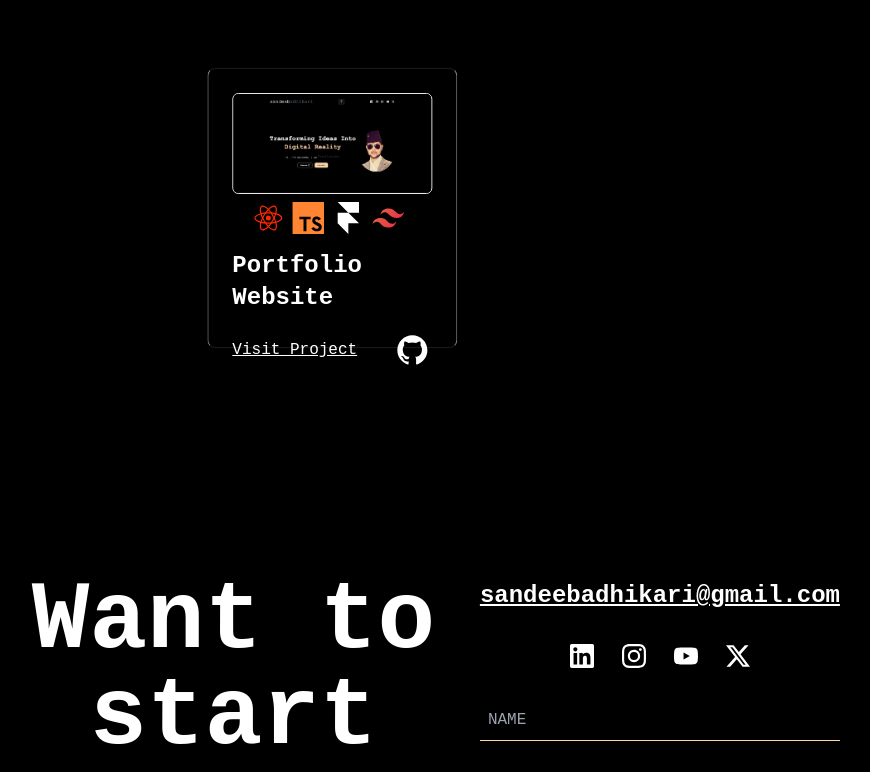
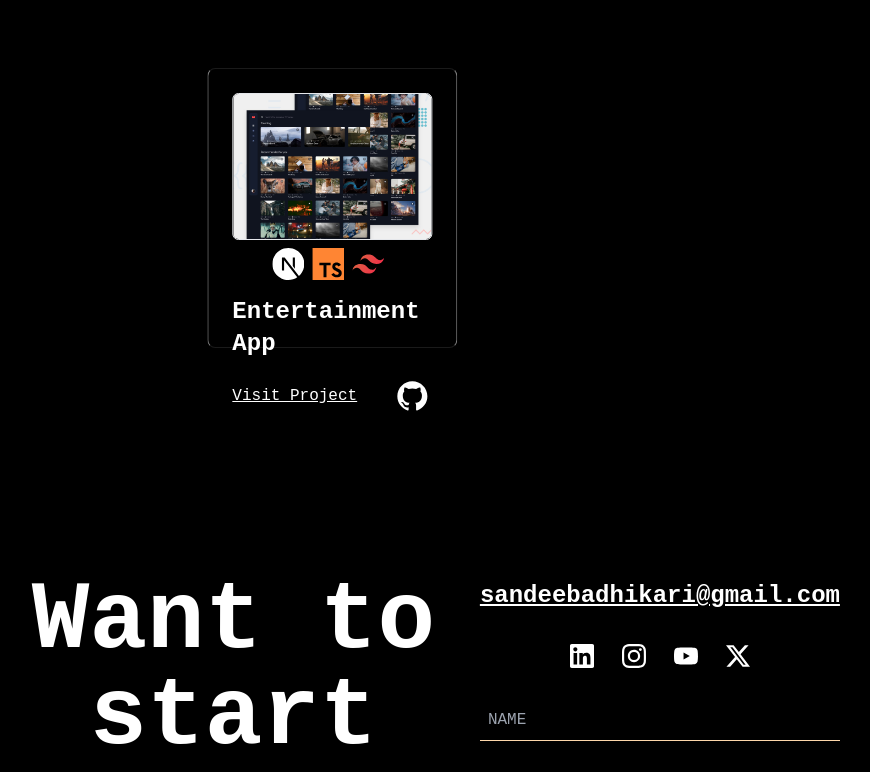
Before and after one commit to SandeebAdhikari/Project_Motion, a React (Vite) app: page / in a window 1280 px wide. Shown: the part 5013-5785 px from the top of the page, without its empty margins (355-1225 px from the left). Built offline with nearby package versions, Linux system fonts and the light colour scheme.

Commit message:
remove portfolio from projet

```diff
--- a/src/data/projects.ts
+++ b/src/data/projects.ts
@@ -39,16 +39,6 @@ export const PROJECT_DATA = [
     url: "e-commerce-mu-ten-81.vercel.app",
     invertColor: false,
     github: "https://github.com/SandeebAdhikari/E-Commerce",
-  },
-
-  {
-    projectName: "Portfolio Website",
-    create: "Framer Motion",
-    icon: [ReactjsSvg, TypeScript, FramerMotion, TailwindCss],
-    image: Portfolio,
-    url: "https://www.sandeebadhikari.com/",
-    invertColor: true,
-    github: "https://github.com/SandeebAdhikari/Project_Motion",
   },
   {
     projectName: "Entertainment App",
```
